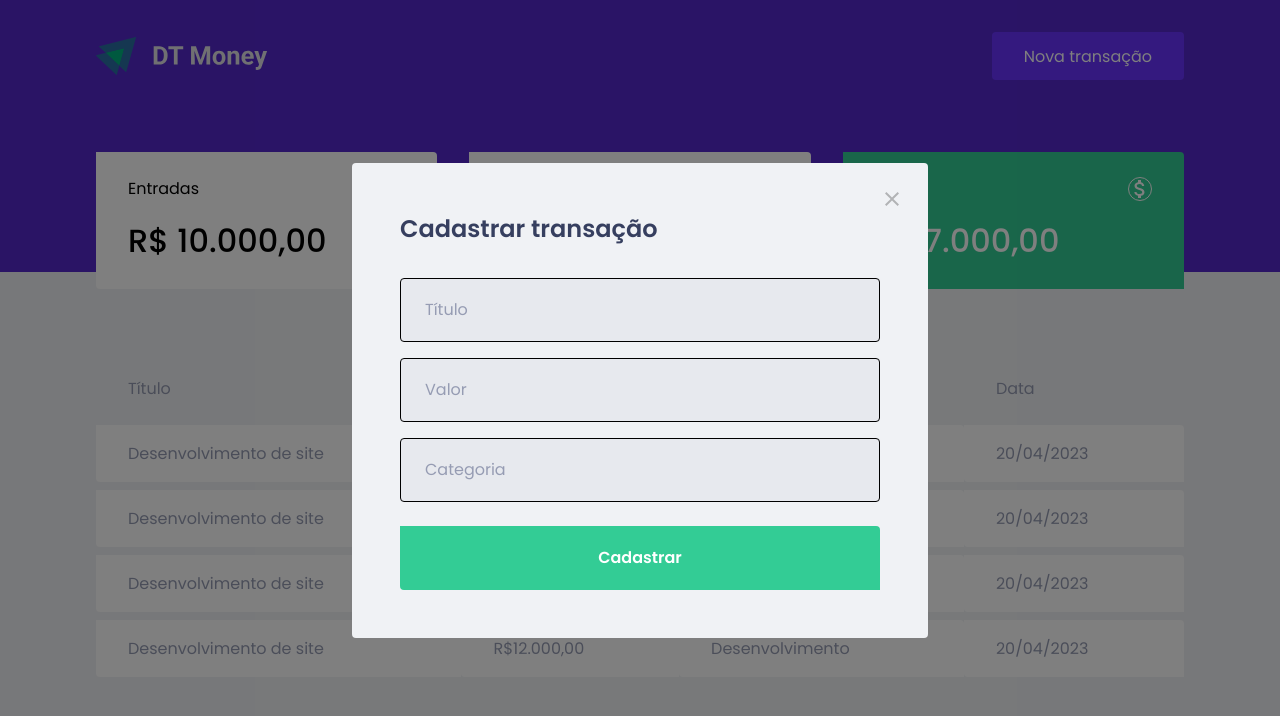
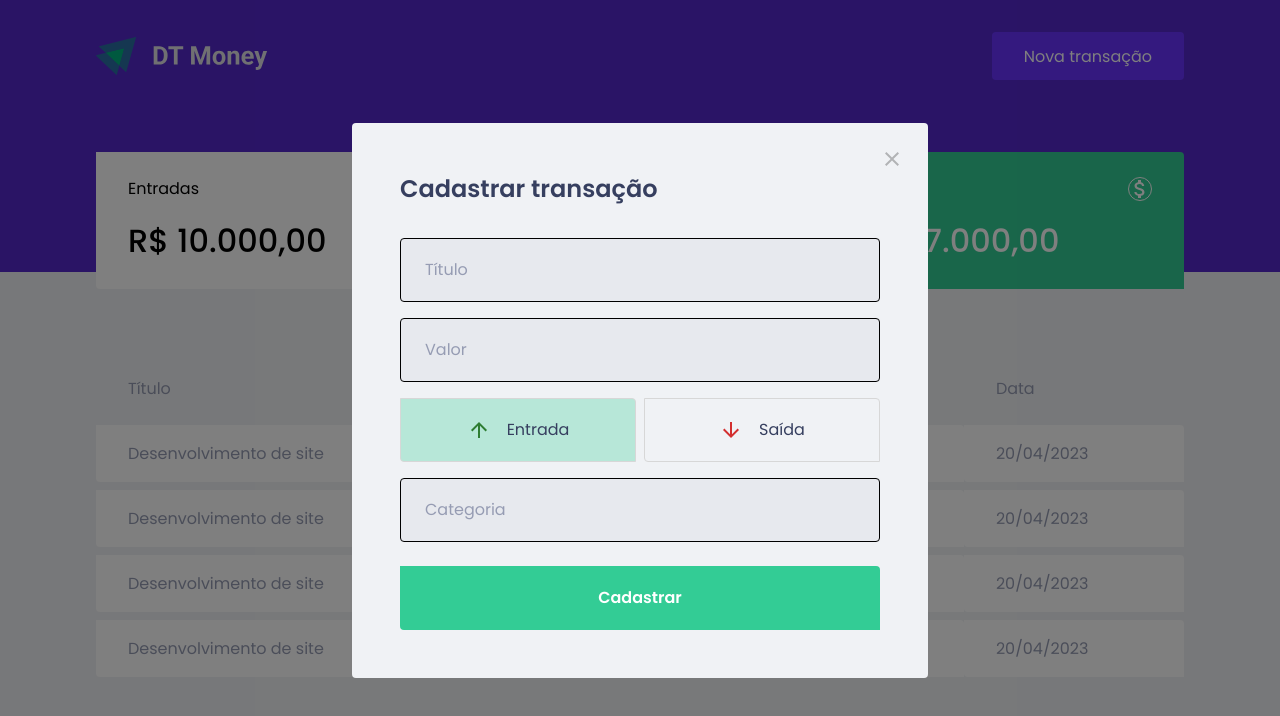
Before and after one commit to caetanobraga/dtmoney, a React (Create React App) app: page / in a window 1280 px wide. Both pictures are taken after a click on the button "Nova transação". Shown: the top 716 px of the page. Built offline with nearby package versions, Linux system fonts and the light colour scheme; no server answers; what miragejs would draw is missing.

Commit message:
adding action to button

```diff
--- a/package.json
+++ b/package.json
@@ -9,6 +9,7 @@
     "@mui/material": "^5.12.1",
     "axios": "^1.3.6",
     "miragejs": "^0.1.47",
+    "polished": "^4.2.2",
     "react": "^18.2.0",
     "react-dom": "^18.2.0",
     "react-modal": "^3.16.1",
--- a/src/components/NewTransactionalModal/NewTransactionalModal.tsx
+++ b/src/components/NewTransactionalModal/NewTransactionalModal.tsx
@@ -1,6 +1,14 @@
 import Modal from 'react-modal';
 import CloseIcon from '@mui/icons-material/Close';
-import { Container } from './newTransactionalModal.styles';
+import ArrowUpwardIcon from '@mui/icons-material/ArrowUpward';
+import ArrowDownwardIcon from '@mui/icons-material/ArrowDownward';
+
+import {
+  Container,
+  TransactionTypeContainer,
+  RadioBox,
+} from './newTransactionalModal.styles';
+import { useState } from 'react';
 
 interface NewTransactionalModalProps {
   isOpen: boolean;
@@ -11,6 +19,7 @@
   isOpen,
   onRequestClose,
 }: NewTransactionalModalProps) => {
+  const [type, setType] = useState('deposit');
   return (
     <Modal
       isOpen={isOpen}
@@ -29,6 +38,31 @@
         <h2>Cadastrar transação</h2>
         <input placeholder="Título" />
         <input type="number" placeholder="Valor" />
+
+        <TransactionTypeContainer>
+          <RadioBox
+            type="button"
+            onClick={() => {
+              setType('deposit');
+            }}
+            isActive={type === 'deposit'}
+            activeColor="green"
+          >
+            <ArrowUpwardIcon color="success" />
+            <span>Entrada</span>
+          </RadioBox>
+          <RadioBox
+            type="button"
+            onClick={() => {
+              setType('withdraw');
+            }}
+            isActive={type === 'withdraw'}
+            activeColor="red"
+          >
+            <ArrowDownwardIcon color="error" />
+            <span>Saída</span>
+          </RadioBox>
+        </TransactionTypeContainer>
         <input placeholder="Categoria" />
         <button type="submit">Cadastrar</button>
       </Container>
--- a/src/components/NewTransactionalModal/newTransactionalModal.styles.ts
+++ b/src/components/NewTransactionalModal/newTransactionalModal.styles.ts
@@ -1,4 +1,5 @@
 import styled from 'styled-components';
+import { darken, transparentize } from 'polished';
 
 export const Container = styled.form`
   h2 {
@@ -47,3 +48,54 @@
     }
   }
 `;
+
+export const TransactionTypeContainer = styled.div`
+  margin: 1rem 0;
+  display: grid;
+  grid-template-columns: 1fr 1fr;
+  gap: 0.5rem;
+`;
+
+interface RadioBoxProps {
+  isActive: boolean;
+  activeColor: 'green' | 'red';
+}
+
+const colors = {
+  green: '#33CC95',
+  red: '#E52E4D',
+};
+
+export const RadioBox = styled.button<RadioBoxProps>`
+  height: 4rem;
+  border: 1px solid #d7d7d7;
+  border-radius: 0%.25rem;
+
+  background: ${(props) =>
+    props.isActive
+      ? transparentize(0.7, colors[props.activeColor])
+      : 'transparent'};
+
+  display: flex;
+
+  align-items: center;
+  justify-content: center;
+
+  transition: border-color 0.2s;
+
+  &:hover {
+    border-color: ${darken(0.1, '#d7d7d7')};
+  }
+
+  img {
+    width: 20px;
+    height: 20px;
+  }
+
+  span {
+    display: inline-block;
+    margin-left: 1rem;
+    font-size: 1rem;
+    color: var(--text-title);
+  }
+`;
```
Also changed, not shown: 1 other file (tests, documents, lock files or other folders).
